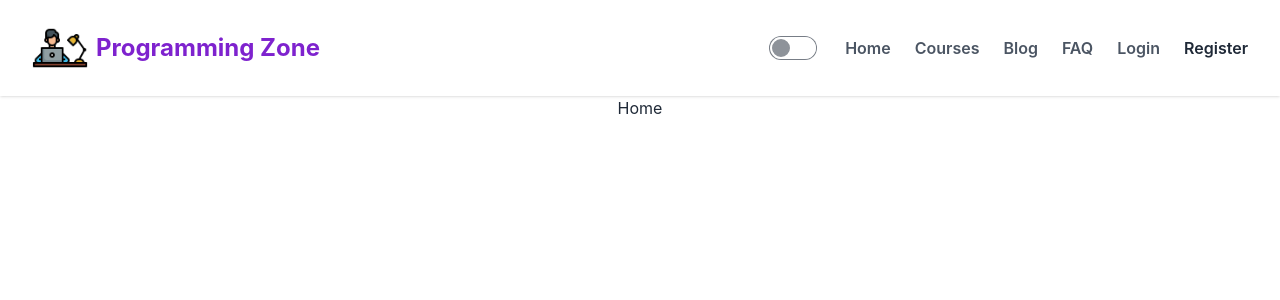
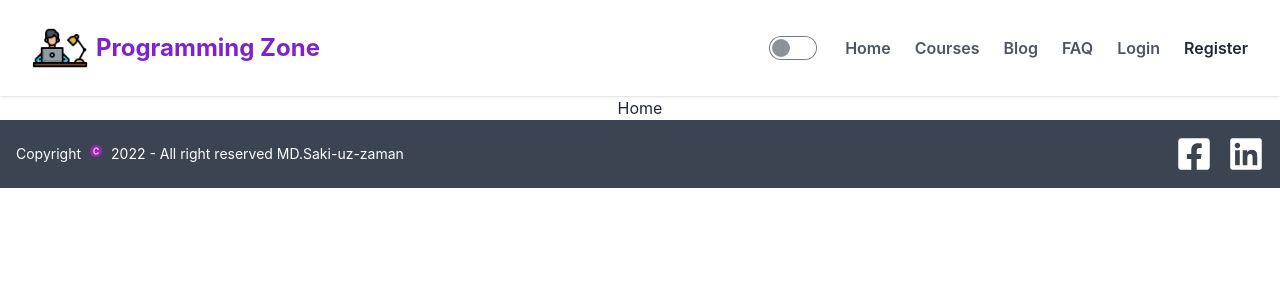
Before and after one commit to Sizan75/programming-zone, a React (Create React App) app: page / in a window 1280 px wide. Shown: the top 300 px of the page. Built offline with nearby package versions, Linux system fonts and the light colour scheme; no server answers.

Commit message:
footer added

```diff
--- a/src/components/CourseDetails/CourseDetails.js
+++ b/src/components/CourseDetails/CourseDetails.js
@@ -2,7 +2,6 @@ import React from 'react';
 import { FaGlobe, FaStar } from 'react-icons/fa';
 import { FcConferenceCall, FcDownload, FcReadingEbook } from 'react-icons/fc';
 import { Link, useLoaderData } from 'react-router-dom';
-
 import ReactToPdf from "react-to-pdf";
 
 
@@ -11,14 +10,14 @@ const CourseDetails = () => {
     const course = useLoaderData();
     const { _id, name, picture, instructor, price, total_student, rating, duration, total_reviewed, language, total_lesson, } = course
 
-
+// react to pdf
     const ref = React.createRef();
-
     return (
         <div>
             <div className='flex justify-around'>
                 <h2 className='text-4xl font-bold text-blue-600'>Course Details</h2>
             <div>
+                {/* pdf downloading here */}
 <ReactToPdf targetRef={ref} filename="course-details.pdf"    >
         {({toPdf}) => (
             <button onClick={toPdf}>< FcDownload className="text-4xl"/></button>
@@ -36,7 +35,7 @@ const CourseDetails = () => {
                         <h5 className="mb-2 text-2xl flex font-bold tracking-tight text-gray-900 dark:text-white">{name}</h5>
 
                         <p className="mb-3 font-semibold text-xl text-gray-700 dark:text-gray-400 flex">Instructor:{instructor}</p>
-                        <p className="mb-3 font-semibold text-xl text-gray-700 dark:text-gray-400 flex">Instructor:{duration}hours of video</p>
+                        <p className="mb-3 font-semibold text-xl text-gray-700 dark:text-gray-400 flex">{duration} of video</p>
                         <div className='flex justify-between text-xl '>
                             <p className="mb-3 flex  font-semibold  text-gray-700 dark:text-gray-400">Rating:<FaStar className='text-orange-500'></FaStar> {rating}</p>
                             <p className="mb-3 font-semibold flex gap-4 text-gray-700 dark:text-gray-400">({total_reviewed})</p>
--- /dev/null
+++ b/src/components/Footer/Footer.js
@@ -0,0 +1,26 @@
+import React from 'react';
+import { FaFacebookSquare, FaLinkedin } from 'react-icons/fa';
+import { FcCopyright } from 'react-icons/fc';
+import { Link } from 'react-router-dom';
+
+const Footer = () => {
+
+    return (
+        <div>
+            <footer className="footer items-center p-4 bg-neutral text-neutral-content">
+  <div className="items-center grid-flow-col">
+
+    <p className='flex gap-2'>Copyright  <FcCopyright></FcCopyright> 2022 - All right reserved MD.Saki-uz-zaman</p>
+  </div>
+  <div className="grid-flow-col gap-4 md:place-self-center md:justify-self-end">
+    <Link  >
+    <FaFacebookSquare className='text-4xl'></FaFacebookSquare>
+    </Link>
+    <Link><FaLinkedin className='text-4xl'></FaLinkedin> </Link>
+  </div>
+</footer>
+        </div>
+    );
+};
+
+export default Footer;
--- a/src/layout/Main/Main/Main.js
+++ b/src/layout/Main/Main/Main.js
@@ -1,5 +1,6 @@
 import React from 'react';
 import { Outlet } from 'react-router-dom';
+import Footer from '../../../components/Footer/Footer';
 import Header from '../../../components/Header/Header';
 
 const Main = () => {
@@ -7,6 +8,7 @@ const Main = () => {
         <div>
             <Header></Header>
           <Outlet></Outlet>
+          <Footer></Footer>
         </div>
     );
 };
```
